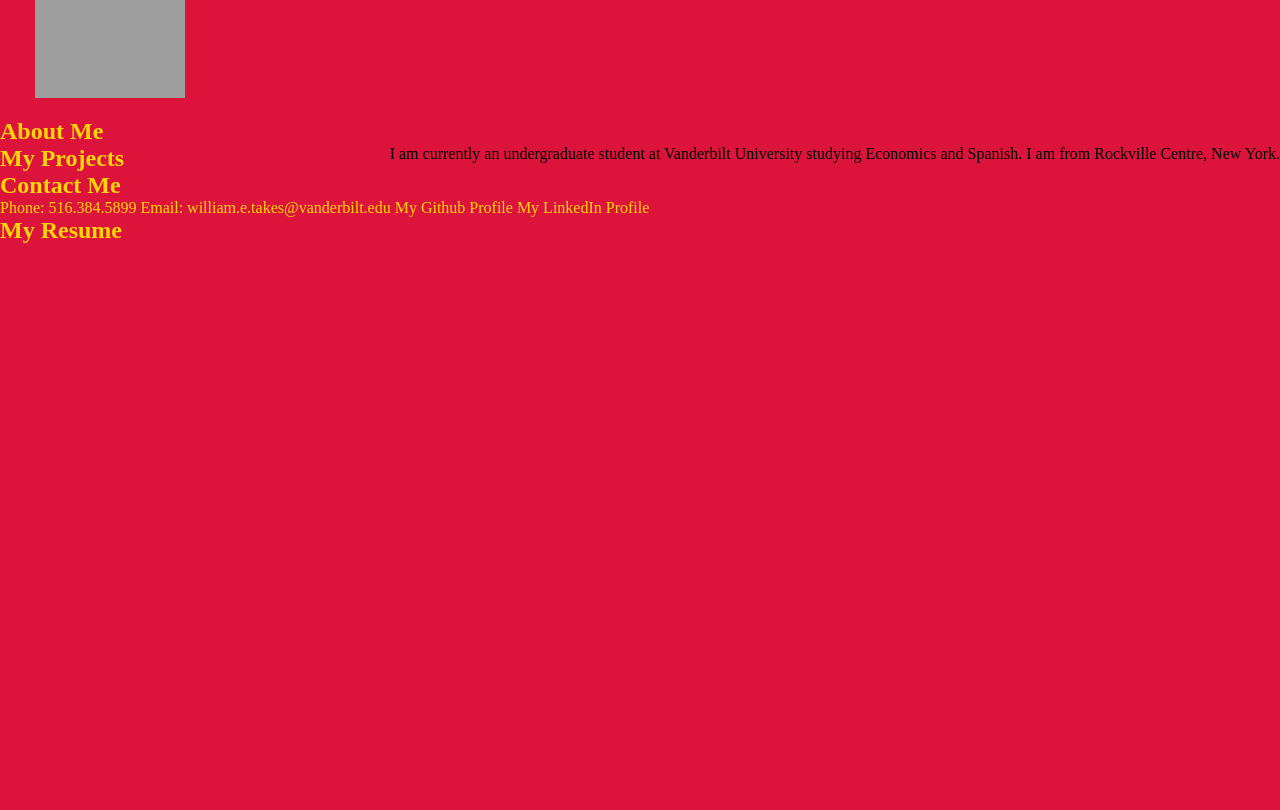
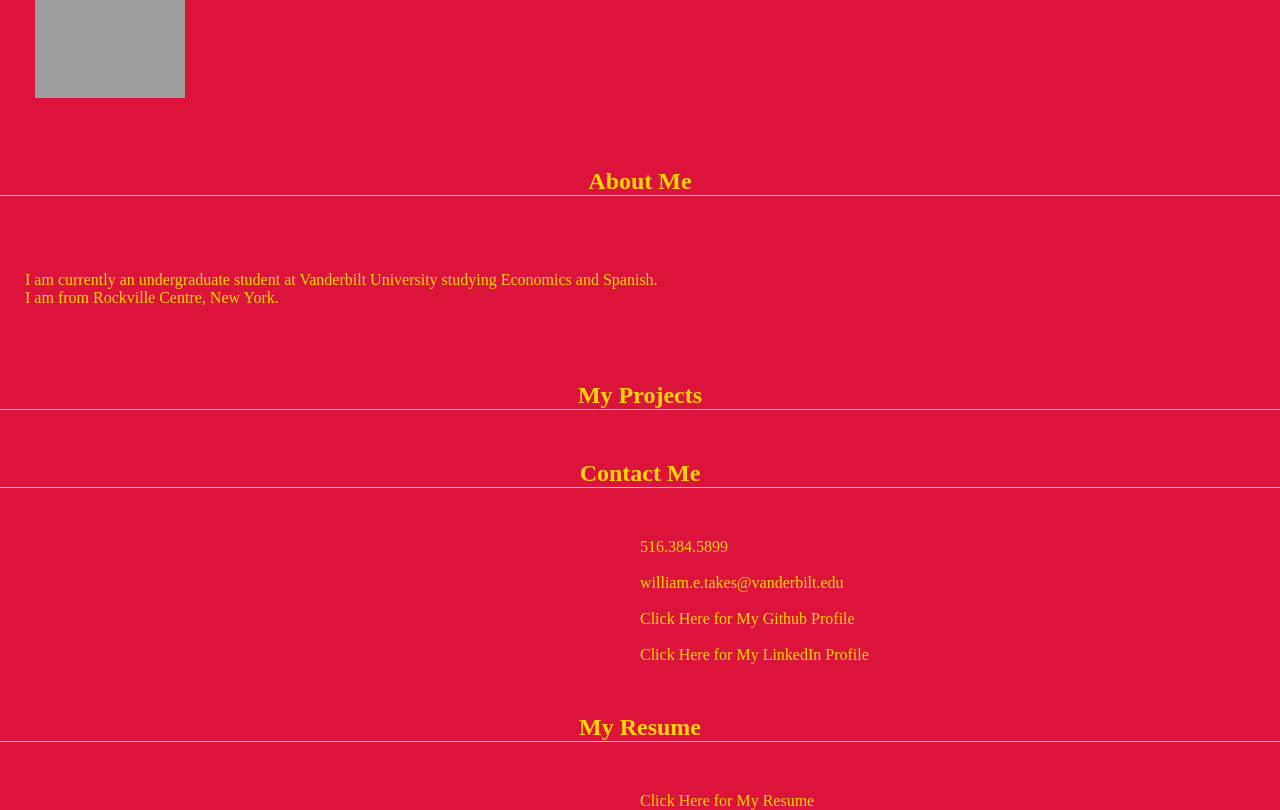
Before and after one commit to Takes101/I-Will-Takes-a-job, a plain HTML site: page index.html in a window 1280 px wide. Shown: the part 122-932 px from the top of the page. Before the commit the page ends 800 px from the top, so only its background shows below. Drawn offline with Linux system fonts and the light colour scheme; grey boxes are pictures that could not be loaded.

Commit message:
fix body css

```diff
--- a/assets/style.css
+++ b/assets/style.css
@@ -50,14 +50,27 @@ body {
 }
 body h2 {
     color: var(--primary-color);
+    margin: 50px auto;
+    border-bottom: 1px solid var(--primary-color);
+    text-align: center;
 }
 .intro p {
-    float: right;
-}
-.personal-info p {
+    display: flex;
     color: var(--primary-color);
+    padding: 25px;
 }
 .personal-info p a {
     text-decoration: none;
     color: #ffd700;
+    display: flex;
+    justify-content: space-between;
+    padding-left: 50%;
+    text-align: center;
 }
+.my-resume a {
+    text-decoration: none;
+    color: var(--primary-color);
+    display: flex;
+    justify-content: space-between;
+    padding-left: 50%;
+}
--- a/index.html
+++ b/index.html
@@ -35,7 +35,8 @@
         <section id="about-me" class="intro">
             <h2>About Me</h2>
         <p>
-            I am currently an undergraduate student at Vanderbilt University studying Economics and Spanish. I am from Rockville Centre, New York.
+            I am currently an undergraduate student at Vanderbilt University studying Economics and Spanish. <br />
+            I am from Rockville Centre, New York.
         </p>
 
         </section>
@@ -47,15 +48,16 @@
         <section id="contact-me" class="personal-info">
             <h2>Contact Me</h2>
             <p>
-                Phone: <a href="tel:516-384-5899">516.384.5899</a>
-                Email: <a href="mailto:william.e.takes@vanderbilt.edu">william.e.takes@vanderbilt.edu</a>
-                <a href="https://github.com/Takes101">My Github Profile</a>
-                <a href="https://www.linkedin.com/in/william-takes-8a6230190/">My LinkedIn Profile</a>
+                <a href="tel:516-384-5899">516.384.5899</a> <br />
+                <a href="mailto:william.e.takes@vanderbilt.edu"> william.e.takes@vanderbilt.edu</a> <br />
+                <a href="https://github.com/Takes101">Click Here for My Github Profile</a> <br />
+                <a href="https://www.linkedin.com/in/william-takes-8a6230190/">Click Here for My LinkedIn Profile</a>
             </p>
         </section>
 
         <section id="resume" class="my-resume">
             <h2>My Resume</h2>
+            <a href="Resume Will 2-1.pdf">Click Here for My Resume</a>
         </section>
     </body>
 </html>
```
Also changed, not shown: 1 other file.
